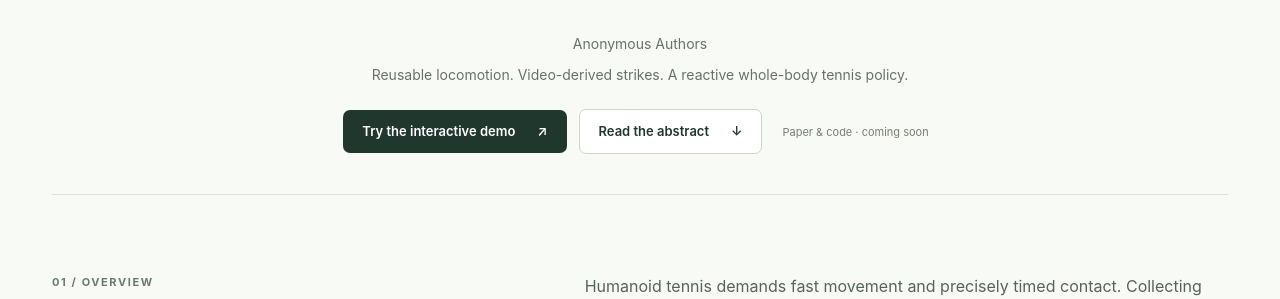
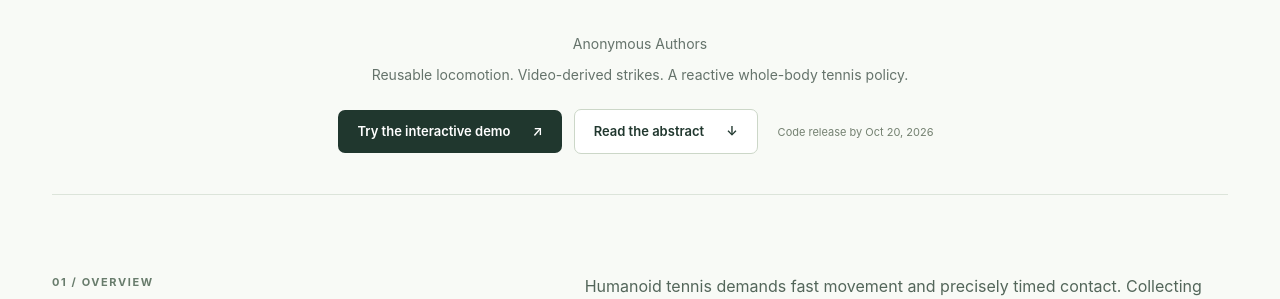
Before and after one commit to HazinTihoa/athlete.github.io, a Jekyll site: the page built from index.md, in a window 1280 px wide and 900 px high, scrolled down 765 px. Shown: the part 135-434 px from the top of the window. Built offline with Jekyll 4.4.1, drawn with Linux system fonts in a browser that asks for light colours; a script that is not in the unit is left out.

Commit message:
Announce code release date on the project page
Co-Authored-By: Claude Opus 5.5 <noreply@anthropic.com>

```diff
--- a/_includes/project-home.html
+++ b/_includes/project-home.html
@@ -1,7 +1,7 @@
 <section class="publication" aria-label="Publication materials">
 <p class="authors">Anonymous Authors</p>
 <p class="hero-summary">Reusable locomotion. Video-derived strikes. A reactive whole-body tennis policy.</p>
-<div class="hero-actions"><a class="button button-dark" href="#interactive-demo">Try the interactive demo <span>↗</span></a><a class="button button-light" href="#abstract">Read the abstract <span>↓</span></a><span class="resource-pending">Paper &amp; code · coming soon</span></div>
+<div class="hero-actions"><a class="button button-dark" href="#interactive-demo">Try the interactive demo <span>↗</span></a><a class="button button-light" href="#abstract">Read the abstract <span>↓</span></a><span class="resource-pending">Code release by Oct 20, 2026</span></div>
 </section>
 
 <section class="overview section-block" id="overview" aria-labelledby="overview-title">
--- a/index.html
+++ b/index.html
@@ -19,7 +19,7 @@
 <main id="content" class="main-content"><section class="publication" aria-label="Publication materials">
 <p class="authors">Anonymous Authors</p>
 <p class="hero-summary">Reusable locomotion. Video-derived strikes. A reactive whole-body tennis policy.</p>
-<div class="hero-actions"><a class="button button-dark" href="#interactive-demo">Try the interactive demo <span>↗</span></a><a class="button button-light" href="#abstract">Read the abstract <span>↓</span></a><span class="resource-pending">Paper &amp; code · coming soon</span></div>
+<div class="hero-actions"><a class="button button-dark" href="#interactive-demo">Try the interactive demo <span>↗</span></a><a class="button button-light" href="#abstract">Read the abstract <span>↓</span></a><span class="resource-pending">Code release by Oct 20, 2026</span></div>
 </section>
 
 <section class="overview section-block" id="overview" aria-labelledby="overview-title">
```
